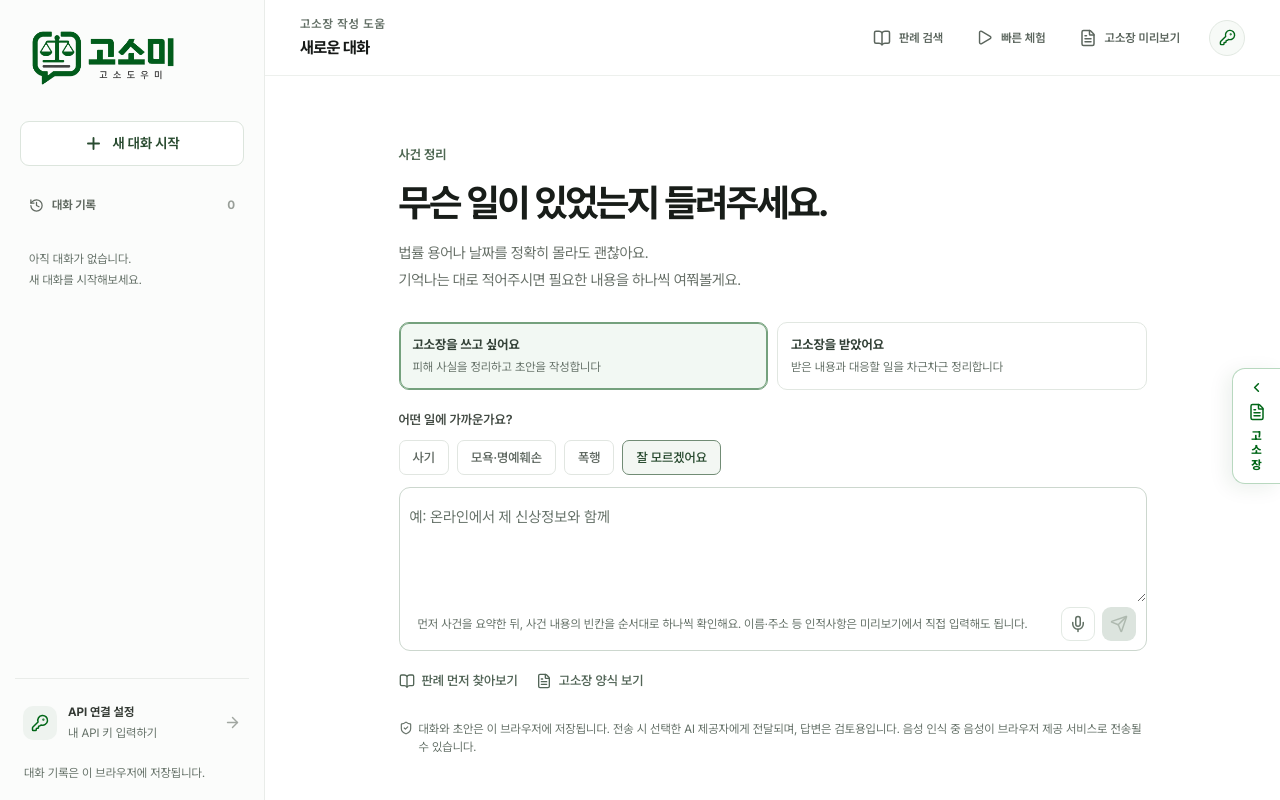
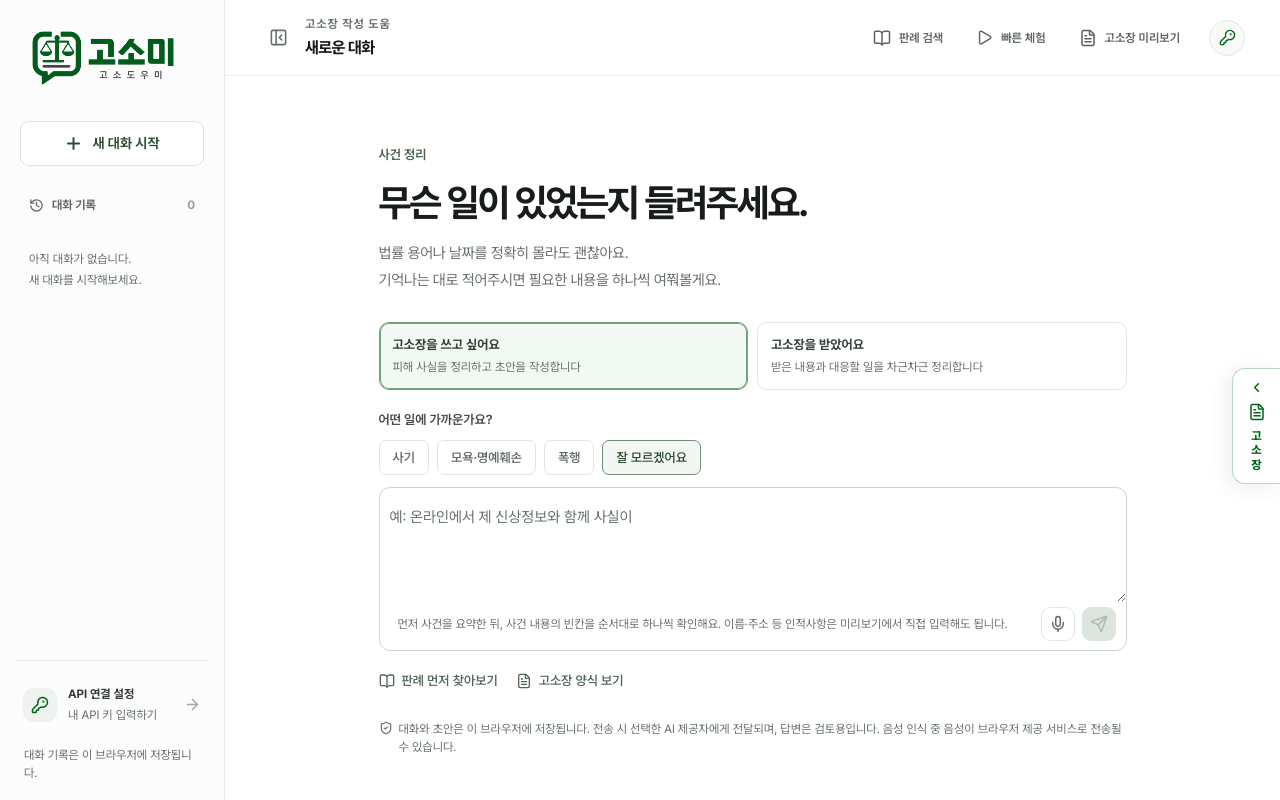
Before and after one commit to Gungmean/gosomi, a React (Vite) app: page / in a window 1280 px wide. Built offline with nearby package versions, Linux system fonts and the light colour scheme.

Commit message:
Add desktop conversation sidebar toggle

```diff
--- a/src/App.tsx
+++ b/src/App.tsx
@@ -3,7 +3,7 @@ import { MotionConfig } from 'motion/react'
 import ReactMarkdown from 'react-markdown'
 import {
   ArrowRight, BookOpen, FileText, History, Mic, MicOff,
-  KeyRound, Menu, MessageCircle, MoreHorizontal, Play, Plus,
+  KeyRound, Menu, MessageCircle, MoreHorizontal, PanelLeftClose, PanelLeftOpen, Play, Plus,
   RotateCcw, Send, ShieldCheck, Trash2, X,
 } from 'lucide-react'
 import { askAi, getAutomaticPrecedentQuery, searchPrecedents } from './api'
@@ -71,6 +71,7 @@ export default function App() {
   const [previewOpen, setPreviewOpen] = useState(false)
   const [previewWidth, setPreviewWidth] = useState(() => Math.min(600, Math.max(420, Math.round(window.innerWidth * 0.33))))
   const [sidebarOpen, setSidebarOpen] = useState(false)
+  const [sidebarCollapsed, setSidebarCollapsed] = useState(false)
   const [input, setInput] = useState('')
   const [startType, setStartType] = useState<ComplaintType>(() => findRestorableConversation()?.draft?.type || 'general')
   const [startMode, setStartMode] = useState<CaseMode>(() => findRestorableConversation()?.caseMode || 'complainant')
@@ -555,8 +556,8 @@ export default function App() {
     setPreviewWidth(Math.max(380, Math.min(previewResizeMax, window.innerWidth - clientX)))
   }
 
-  return <MotionConfig reducedMotion="user"><div className={`app-shell${previewOpen ? ' preview-is-open' : ''}`} style={{ '--preview-width': `${previewWidth}px` } as CSSProperties}>
-    <aside className={`sidebar ${sidebarOpen ? 'sidebar-open' : ''}`}>
+  return <MotionConfig reducedMotion="user"><div className={`app-shell${previewOpen ? ' preview-is-open' : ''}${sidebarCollapsed ? ' sidebar-is-collapsed' : ''}`} style={{ '--preview-width': `${previewWidth}px` } as CSSProperties}>
+    <aside id="conversation-sidebar" className={`sidebar ${sidebarOpen ? 'sidebar-open' : ''}`}>
       <div className="sidebar-head">
         <button className="brand" onClick={() => { setActiveId(null); setPreviewOpen(false); setSidebarOpen(false) }} aria-label="고소미 홈으로">
           <img src="/gosomi-logo.png" alt="고소미 고소도우미" />
@@ -591,6 +592,7 @@ export default function App() {
     <main className="workspace">
       <header className="topbar">
         <div className="topbar-left">
+          <button className="desktop-sidebar-toggle icon-button" aria-label={sidebarCollapsed ? '대화 기록 열기' : '대화 기록 닫기'} aria-controls="conversation-sidebar" aria-expanded={!sidebarCollapsed} title={sidebarCollapsed ? '대화 기록 열기' : '대화 기록 닫기'} onClick={() => setSidebarCollapsed((collapsed) => !collapsed)}>{sidebarCollapsed ? <PanelLeftOpen size={19} /> : <PanelLeftClose size={19} />}</button>
           <button className="mobile-menu-button icon-button" aria-label="대화 목록 열기" onClick={() => setSidebarOpen(true)}><Menu size={21} /></button>
           <div className="topbar-title"><span className="topbar-eyebrow">{currentMode === 'respondent' ? '고소장 수령 대응' : '고소장 작성 도움'}</span><strong>{active ? active.title : '새로운 대화'}</strong></div>
         </div>
--- a/src/styles.css
+++ b/src/styles.css
@@ -70,6 +70,7 @@ button:focus-visible, input:focus-visible, select:focus-visible, textarea:focus-
 .workspace { flex: 1; min-width: 0; display: flex; flex-direction: column; position: relative; }
 .topbar { height: 76px; flex: 0 0 76px; border-bottom: 1px solid #edf0ed; display: flex; align-items: center; justify-content: space-between; padding: 0 35px; background: #fff; }
 .topbar-left, .topbar-actions { display: flex; align-items: center; }
+.desktop-sidebar-toggle { display: none; }
 .topbar-title { display: flex; flex-direction: column; gap: 3px; min-width: 0; }
 .topbar-eyebrow { color: #9ba19b; font-size: 10px; font-weight: 660; letter-spacing: .07em; }
 .topbar-title strong { font-size: 16px; font-weight: 720; letter-spacing: -.035em; white-space: nowrap; text-overflow: ellipsis; overflow: hidden; max-width: 40vw; }
@@ -499,6 +500,17 @@ button:focus-visible, input:focus-visible, select:focus-visible, textarea:focus-
   .welcome { padding-left: 30px; padding-right: 30px; }
 }
 
+@media (min-width: 751px) {
+  .desktop-sidebar-toggle { width: 36px; height: 36px; margin-right: 9px; display: grid; flex: 0 0 36px; border: 1px solid transparent; color: #667269; }
+  .desktop-sidebar-toggle:hover { border-color: #e3eae4; background: #f5f8f5; color: var(--green); }
+  .sidebar { transition: width .22s ease, flex-basis .22s ease, padding .22s ease, opacity .14s ease; }
+  .app-shell.sidebar-is-collapsed .sidebar { width: 0; min-width: 0; flex-basis: 0; padding-left: 0; padding-right: 0; overflow: hidden; border-right-width: 0; opacity: 0; visibility: hidden; }
+}
+
+@media (min-width: 751px) and (prefers-reduced-motion: reduce) {
+  .sidebar { transition: none !important; }
+}
+
 @media (max-width: 750px) {
   .sidebar { position: fixed; left: 0; top: 0; bottom: 0; width: min(295px, 83vw); transform: translateX(-100%); transition: transform .2s ease; box-shadow: 12px 0 35px #1a241a16; }
   .sidebar.sidebar-open { transform: translateX(0); }
```
